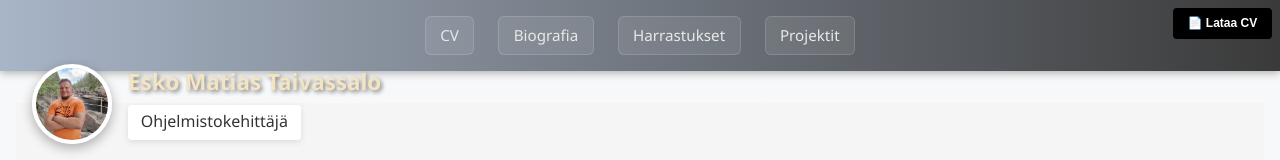
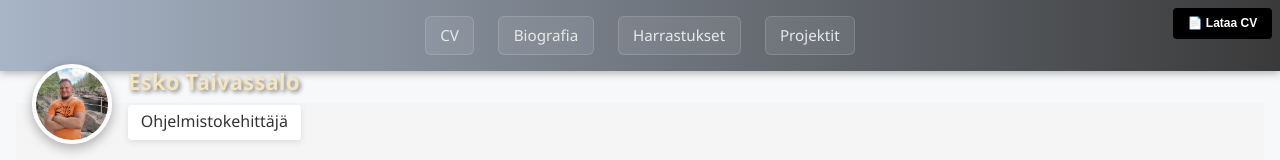
Before and after one commit to eskoTaivassalo/CV-website, a React app: page / in a window 1280 px wide. Shown: the top 160 px of the page. Built offline with nearby package versions, Linux system fonts and the light colour scheme; the HTML template or start-up script is replaced by a standard one.

Commit message:
etunimeä lyhennetty

```diff
--- a/src/pages/CV.tsx
+++ b/src/pages/CV.tsx
@@ -7,14 +7,14 @@ const CV = () => {
       <div className="profile-overlay">
         <img src={profileImage} alt="Esko Taivassalo" className="overlay-profile-image" />
         <div className="overlay-info">
-          <h1 className="overlay-name">Esko Matias Taivassalo</h1>
+          <h1 className="overlay-name">Esko  Taivassalo</h1>
           <p className="overlay-title">Ohjelmistokehittäjä</p>
         </div>
       </div>
       <div className="pdf-only-header">
         <img src={profileImage} alt="Esko Taivassalo" className="pdf-profile-image" />
         <div className="pdf-header-info">
-          <h1>Esko Matias Taivassalo</h1>
+          <h1>Esko  Taivassalo</h1>
           <p className="pdf-title">Ohjelmistokehittäjä</p>
         </div>
       </div>
```
